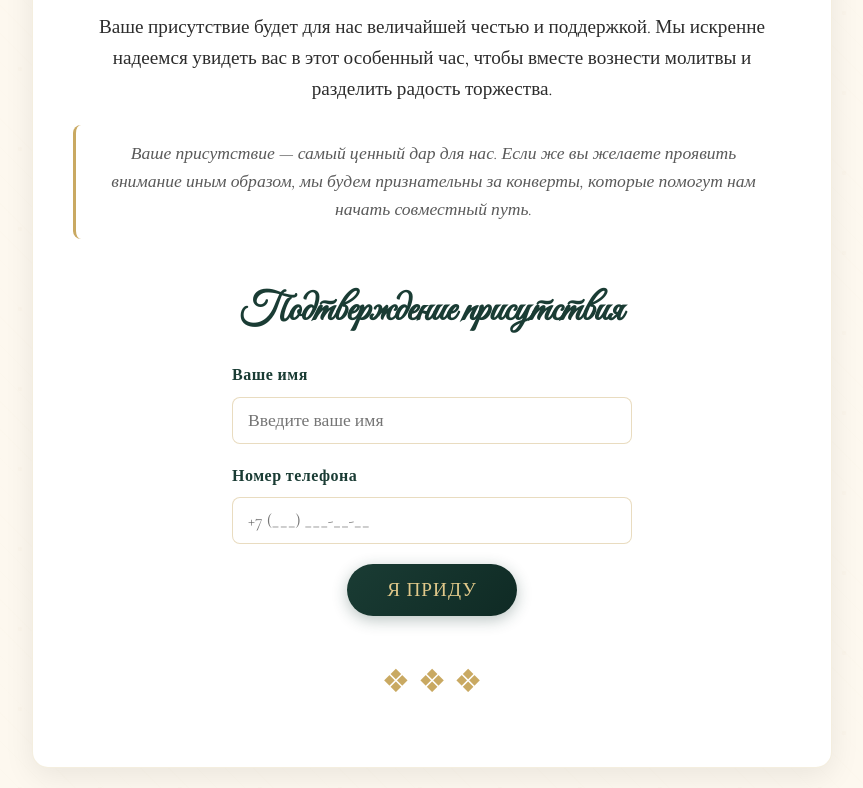
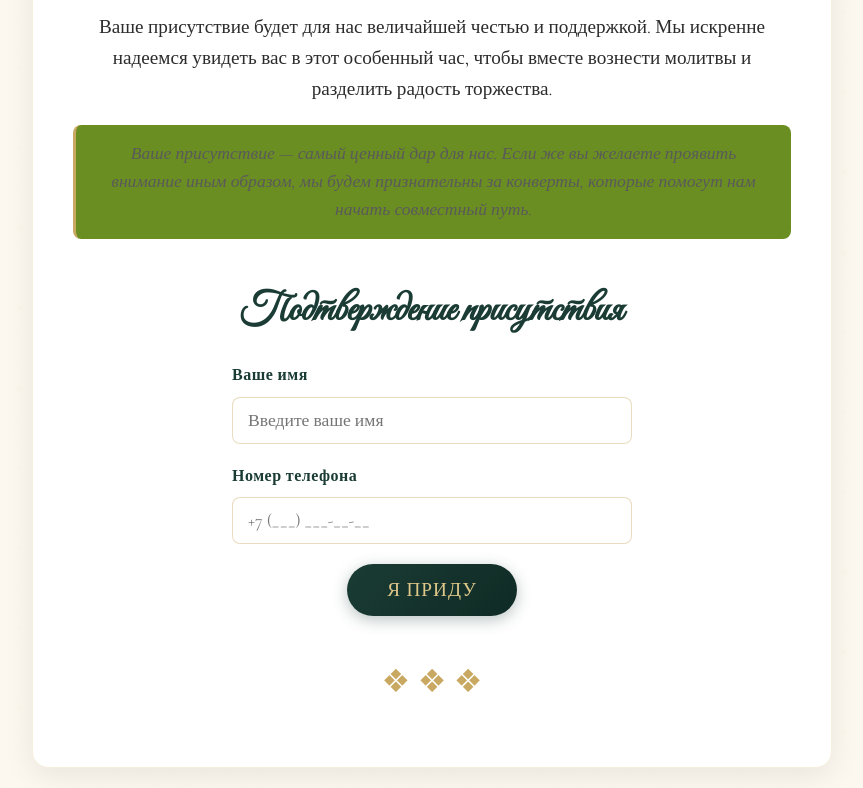
Before and after one commit to Satuuh/nikah-invitation, a plain HTML site: page index.html in a window 1280 px wide. Shown: the part 799-1587 px from the top of the page, without its empty margins (208-1071 px from the left). Drawn offline with nearby package versions, Linux system fonts and the light colour scheme; no server answers.

Commit message:
Update index.html

```diff
--- a/index.html
+++ b/index.html
@@ -186,7 +186,7 @@
         }
         .invitation-text p { margin-bottom: 15px; }
         .invitation-text .gift-note {
-            background: var(--green-light);
+            background: #6B8E23;
             border-left: 3px solid var(--gold);
             padding: 15px 20px;
             border-radius: 8px;
```
